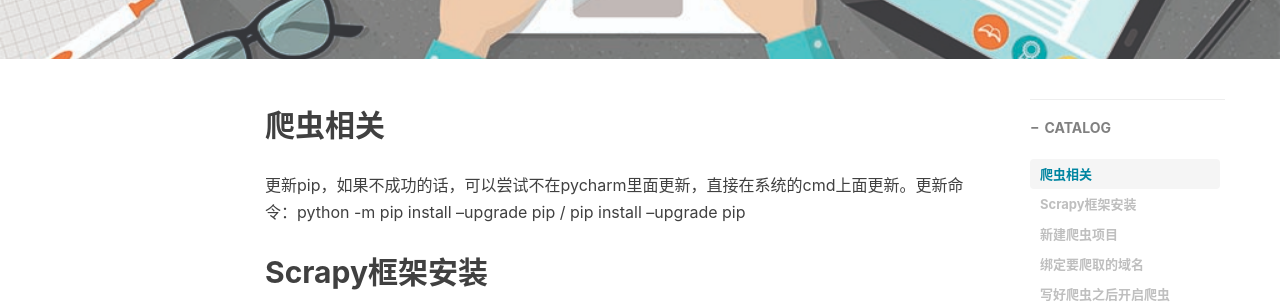
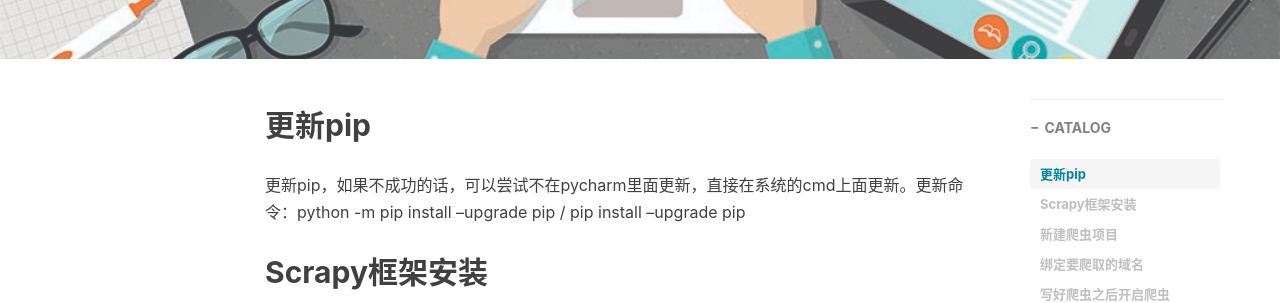
Before and after one commit to anchor2017/anchor2017.github.io, a Jekyll site: the page built from _posts/2020-05-13-python爬虫-2020.md, in a window 1280 px wide and 900 px high. Shown: the part 398-701 px from the top of the window. Built offline with Jekyll 4.4.1, drawn with Linux system fonts in a browser that asks for light colours; nearby versions of some CDN libraries; comment, search, counter and statistics services are not loaded.

Commit message:
Update 2020-05-13-python爬虫-2020.md

```diff
--- a/_posts/2020-05-13-python爬虫-2020.md
+++ b/_posts/2020-05-13-python爬虫-2020.md
@@ -14,7 +14,7 @@ tags:
 ---
 
 
-## 爬虫相关
+## 更新pip
 
 更新pip，如果不成功的话，可以尝试不在pycharm里面更新，直接在系统的cmd上面更新。更新命令：python -m pip install --upgrade pip / pip install --upgrade pip
 
```
